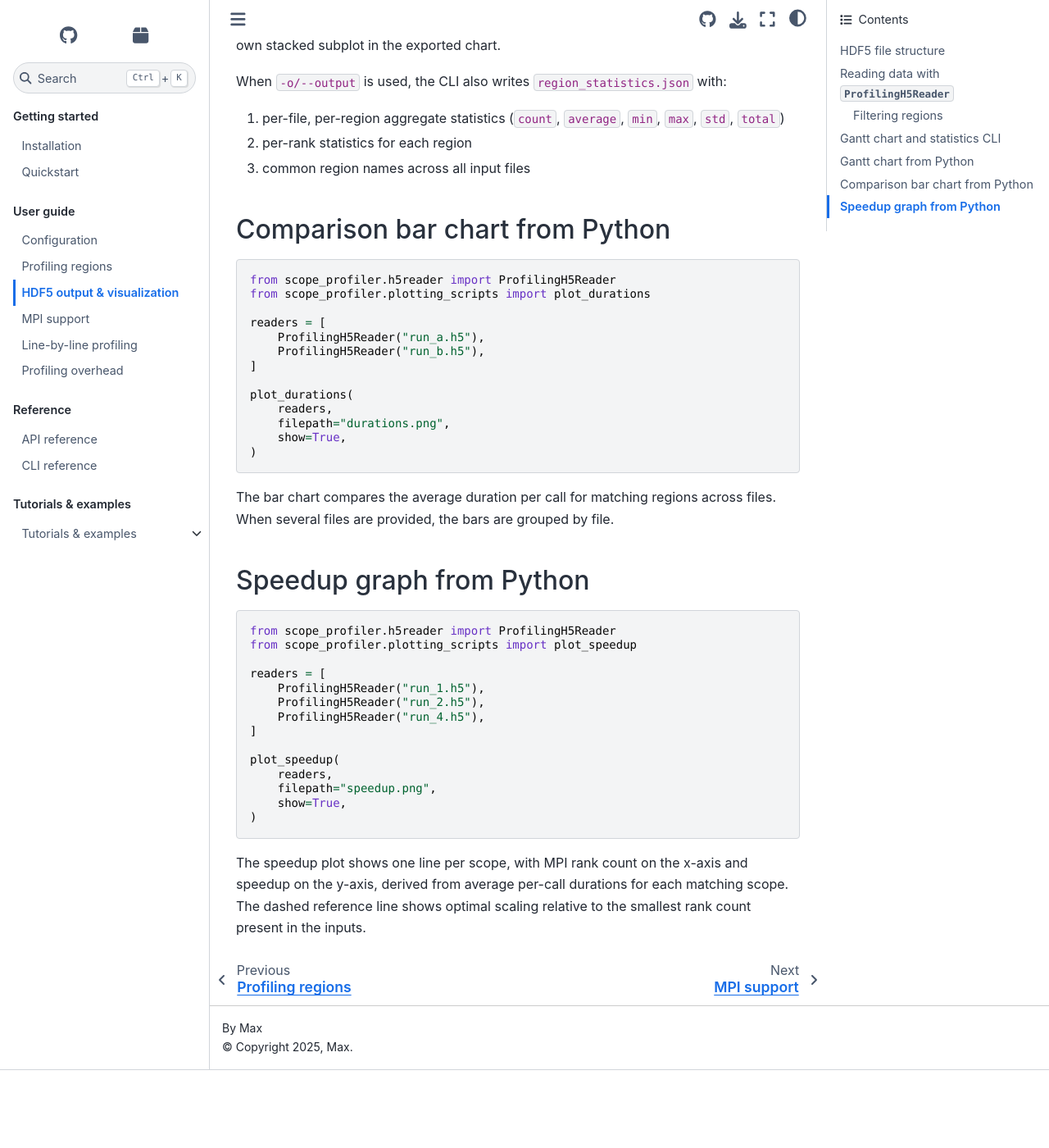
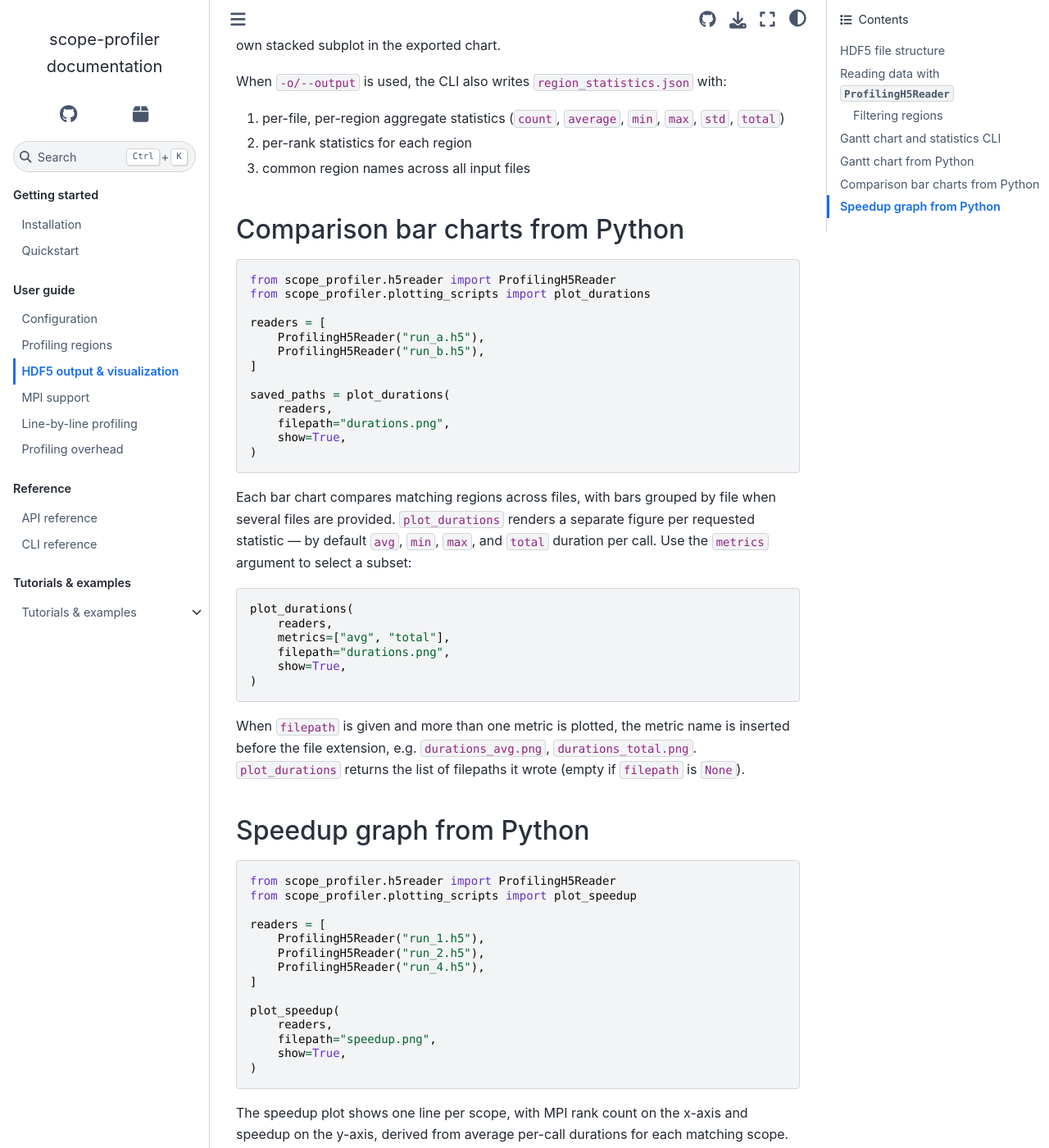
Before and after one commit to max-models/scope-profiler, a Sphinx documentation site: the page built from docs/source/guide/hdf5_and_visualization.md, in a window 1280 px wide and 1400 px high, scrolled down 2168 px. Shown: the whole window at 82% size. Built offline with Sphinx 7.4.7 and the Sphinx Book theme 1.1.4, drawn with Linux system fonts in a browser that asks for light colours; before the commit the page ends 3473 px from its top, so only the background shows below that.

Commit message:
Update docs (#90)
* Plot total/min/max/avg time as barcharts

* Updated docs

````diff
--- a/docs/source/guide/hdf5_and_visualization.md
+++ b/docs/source/guide/hdf5_and_visualization.md
@@ -109,7 +109,7 @@
 2. per-rank statistics for each region
 3. common region names across all input files
 
-## Comparison bar chart from Python
+## Comparison bar charts from Python
 
 ```python
 from scope_profiler.h5reader import ProfilingH5Reader
@@ -120,15 +120,31 @@
     ProfilingH5Reader("run_b.h5"),
 ]
 
-plot_durations(
+saved_paths = plot_durations(
     readers,
     filepath="durations.png",
     show=True,
 )
 ```
 
-The bar chart compares the average duration per call for matching regions
-across files. When several files are provided, the bars are grouped by file.
+Each bar chart compares matching regions across files, with bars grouped by
+file when several files are provided. `plot_durations` renders a separate
+figure per requested statistic — by default `avg`, `min`, `max`, and `total`
+duration per call. Use the `metrics` argument to select a subset:
+
+```python
+plot_durations(
+    readers,
+    metrics=["avg", "total"],
+    filepath="durations.png",
+    show=True,
+)
+```
+
+When `filepath` is given and more than one metric is plotted, the metric name
+is inserted before the file extension, e.g. `durations_avg.png`,
+`durations_total.png`. `plot_durations` returns the list of filepaths it
+wrote (empty if `filepath` is `None`).
 
 ## Speedup graph from Python
 
````
Also changed, not shown: docs/source/cli.md (+11 -1 lines), figures/benchmark_overhead.png (deleted).
